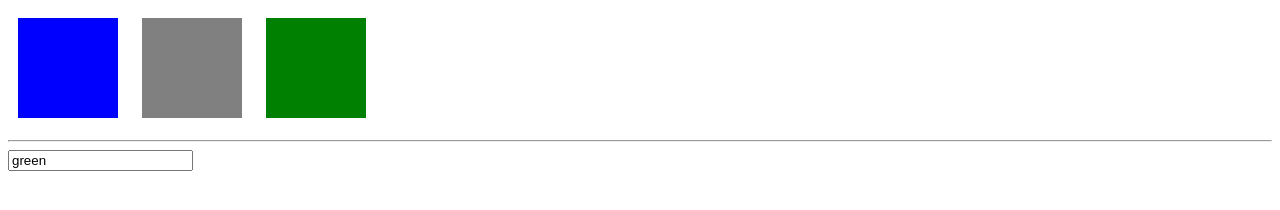
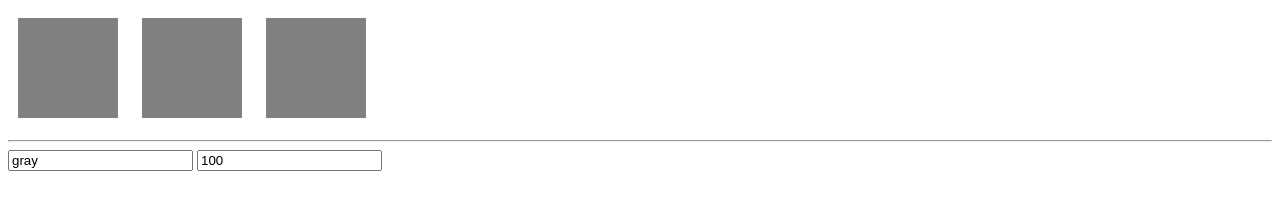
Before and after one commit to joshsarna/first-app, a plain HTML site: page index.html in a window 1280 px wide. Drawn offline with nearby package versions, Linux system fonts and the light colour scheme.

Commit message:
bind style with data and computed properties

```diff
--- a/index.html
+++ b/index.html
@@ -7,15 +7,12 @@
 <body>
 
 <div id="app">
-  <div
-    class="demo"
-    @click="attachRed = !attachRed"
-    :class="divClasses"
-    ></div>
+  <div class="demo" :style="{backgroundColor: color}"></div>
+  <div class="demo" :style="myStyle"></div>
   <div class="demo"></div>
-  <div class="demo" :class="[color, {red: attachRed}]"></div>
   <hr>
   <input type="text" v-model="color">
+  <input type="text" v-model="width">
 </div>
 
 <script>
@@ -23,15 +20,15 @@
 
   el: '#app',
   data: {
-    attachRed: false,
-    color: 'green'
+    color: 'gray',
+    width: 100
   },
 
   computed: {
-    divClasses: function() {
+    myStyle: function() {
       return {
-        red: this.attachRed,
-        blue: !this.attachRed
+        backgroundColor: this.color,
+        width: this.width + 'px'
       };
     }
   }
```
